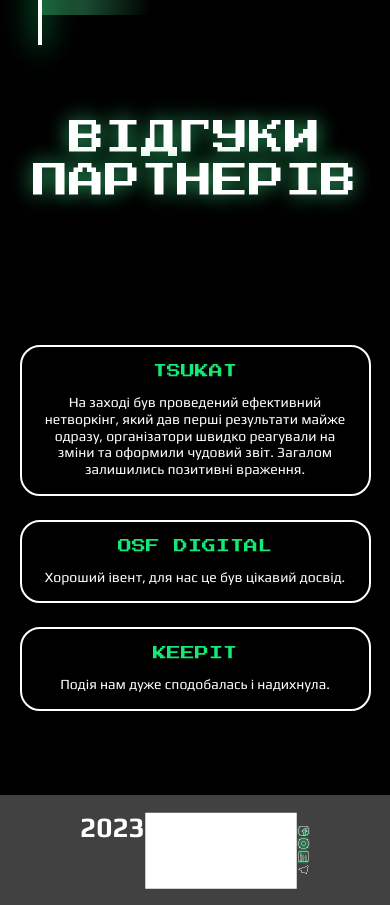
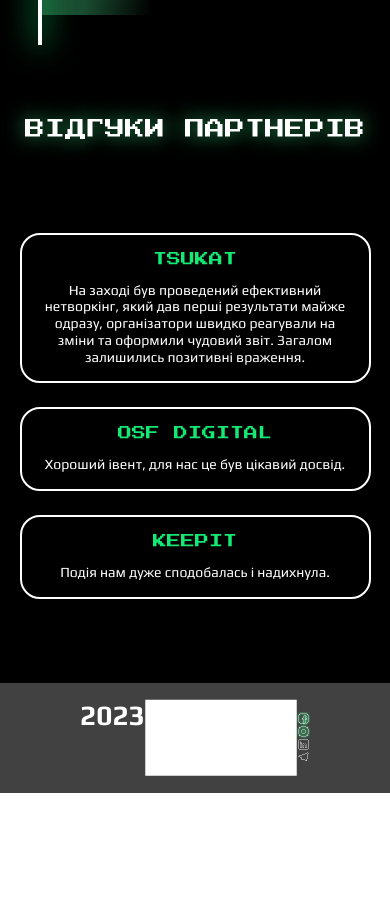
Before and after one commit to BESTLviv/hack-2023-partnership, a React (Create React App) app: page / in a window 390 px wide. Shown: the part 5809-6714 px from the top of the page. After the commit the page ends 6602 px from the top, so only its background shows below. Built offline with nearby package versions, Linux system fonts and the light colour scheme.

Commit message:
mobile cleanup

```diff
--- a/src/App.scss
+++ b/src/App.scss
@@ -177,6 +177,8 @@
   }
 }
 
+
+// TODO: transfer styles to Feedback.module.scss!!!!!!!!!!
 .title {
   font-size: 36px;
   line-height: 120%;
@@ -205,7 +207,7 @@
     }
   }
 }
-//MOBILE
+
 .company_feedback {
   border: 2px solid white;
   border-radius: 20px;
@@ -247,7 +249,8 @@
 
   }
   .title {
-    margin-bottom: 50px;
+    margin-bottom: 0;
+    font-size: 20px;
   }
   .company_feedback {
     margin: 12px 0;
@@ -263,3 +266,4 @@
     text-align: center;
   }
 }
+// TODO: transfer styles to Feedback.module.scss
```
